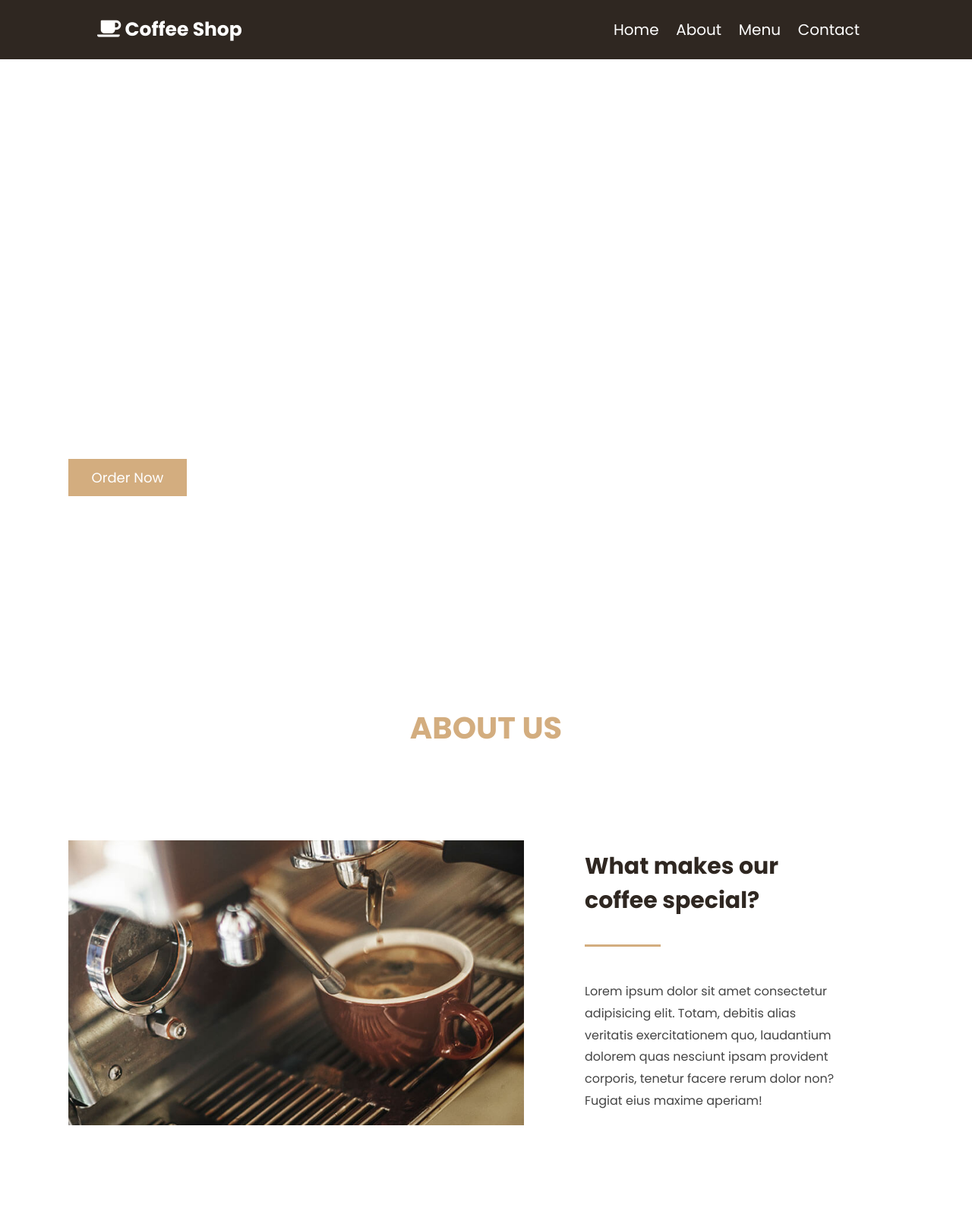
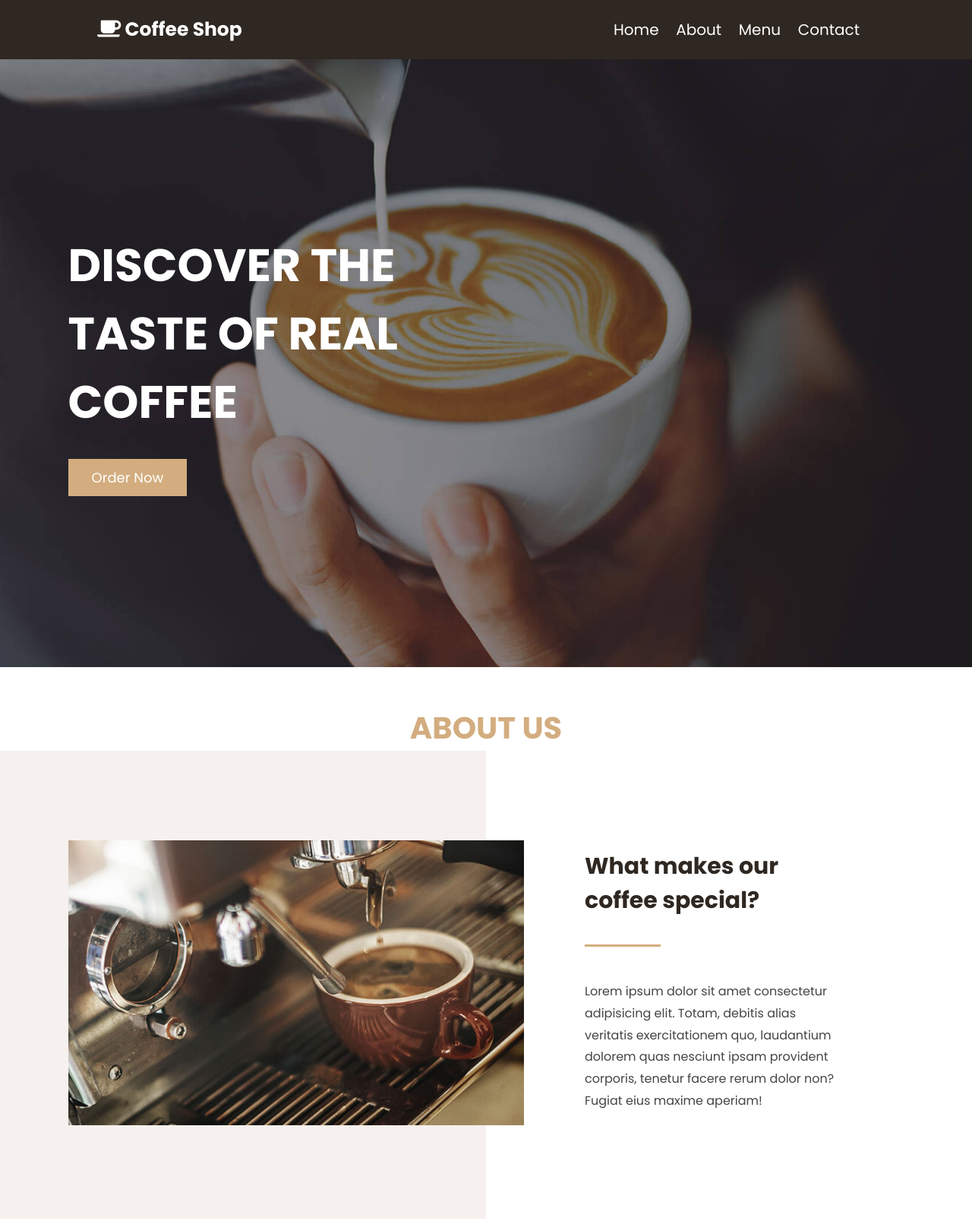
Before and after one commit to mdayatar679/Coffee, a plain HTML site: page index.html in a window 1280 px wide. Shown: the top 1607 px of the page at 76% size. Drawn offline with Linux system fonts and the light colour scheme.

Commit message:
Update style.css

```diff
--- a/style.css
+++ b/style.css
@@ -28,7 +28,7 @@ html::-webkit-scrollbar{
     width: .8rem;
 }
 
-html::-webkit-scrollbar-track{
+html::-webkit-scrollbar-tr seack{
     background: transparent;
 }
 
@@ -139,7 +139,7 @@ section{
     min-height: 100vh;
     display: flex;
     align-items: center;
-    background: url(../image/background.jpg);
+    background: url(background.jpg);
     background-size: cover;
     background-position: center;
 }
@@ -162,7 +162,7 @@ section{
 .about{
     padding-top:50px;
     padding-bottom: 50px;
-    background-image: url(../image/about-bg.png);
+    background-image: url(about-bg.png);
     background-repeat: repeat-y;
     background-position: center top;
 }
```
